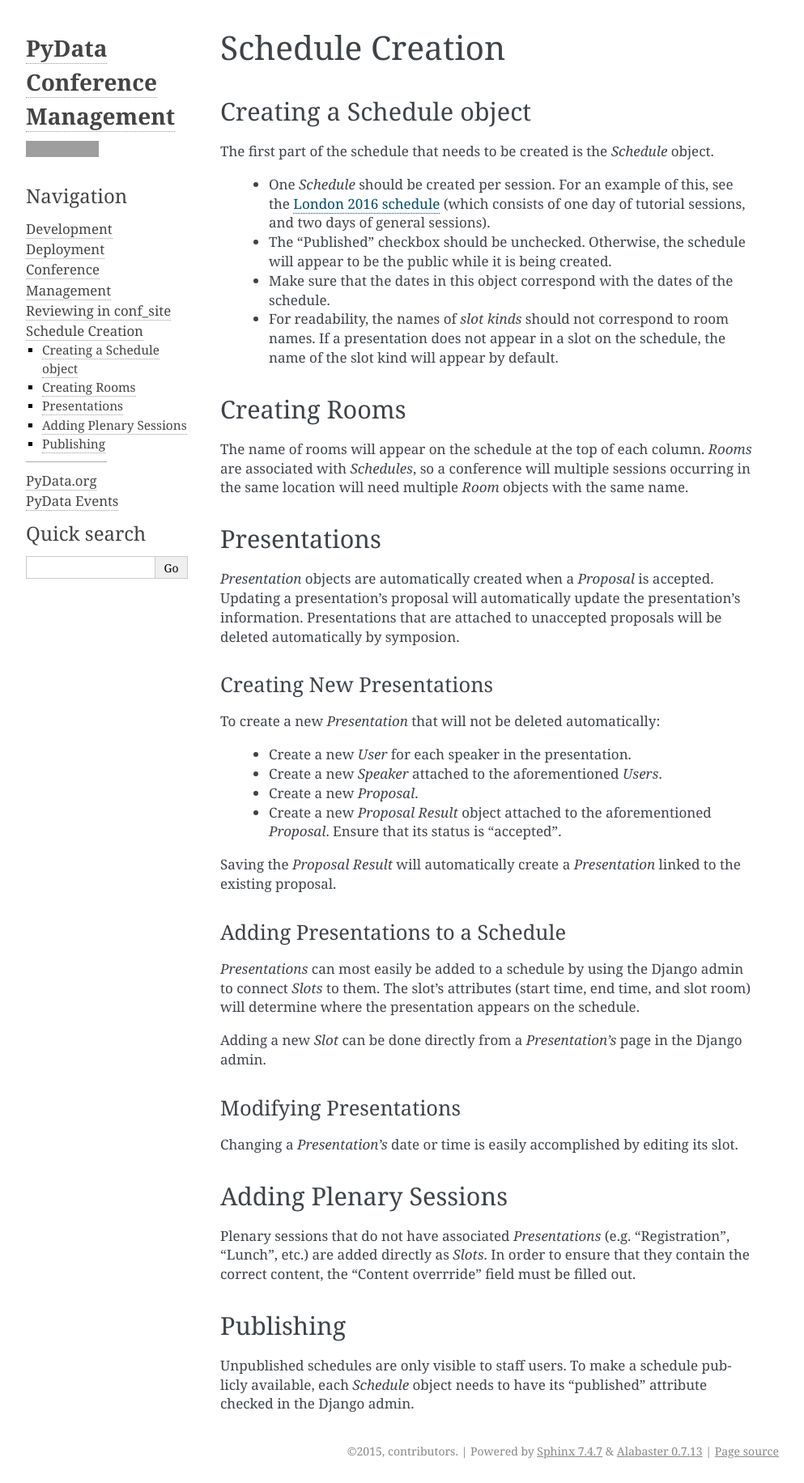
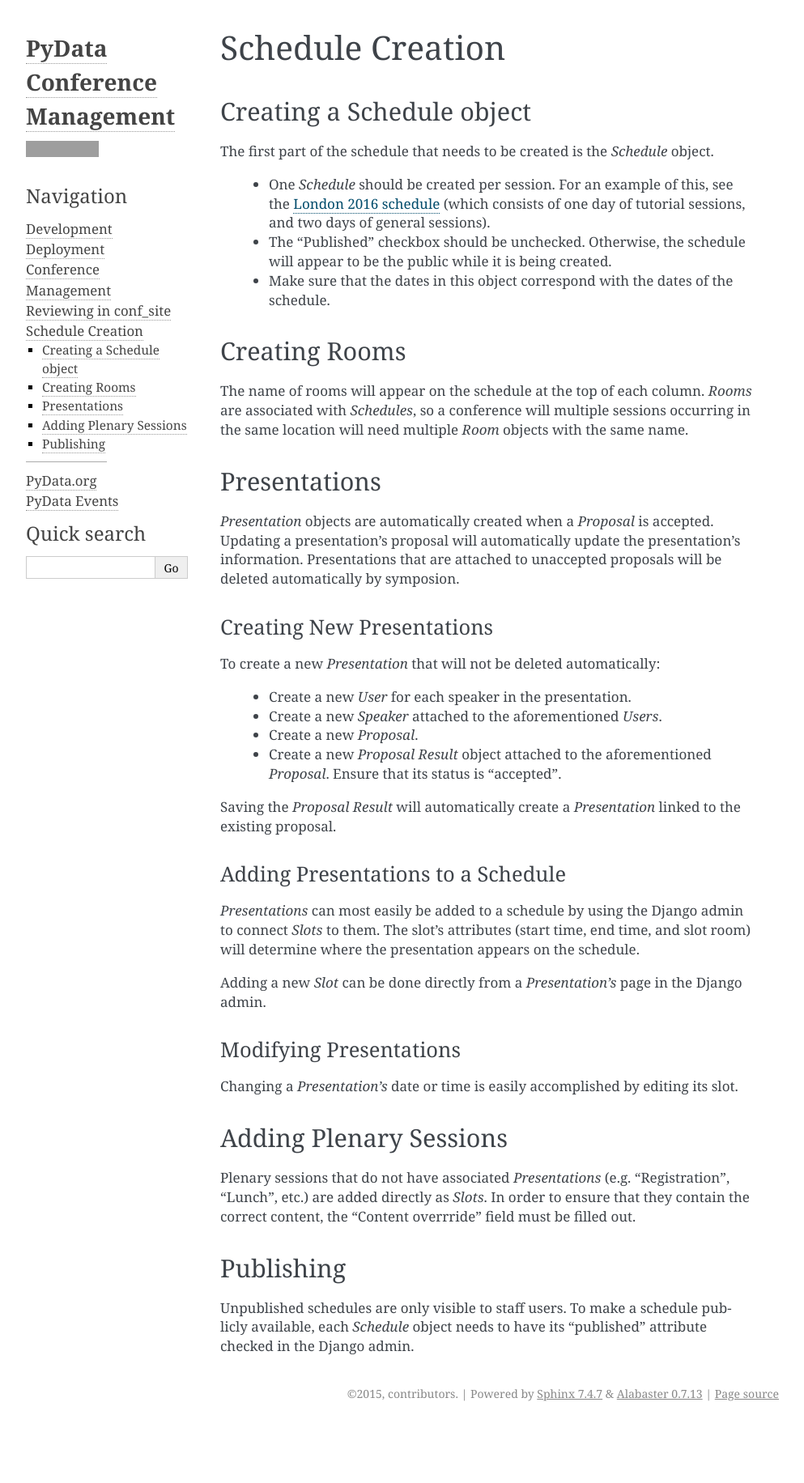
Before and after one commit to pydata/conf_site, a Sphinx documentation site: the page built from docs/source/schedule-creation.rst, in a window 1280 px wide. Shown: the whole page at 81% size, without its empty margins (148-1141 px from the left). Built offline with Sphinx 7.4.7, drawn with Linux system fonts in a browser that asks for light colours; after the commit the page ends 1761 px from its top, so only the background shows below that; grey boxes are pictures that could not be loaded.

Commit message:
Remove inaccurate documentation section.
Slots kinds are no longer displayed on the schedule by default. See
728de14eec680aafd844094c3058097e6550d9e3 and #192.

```diff
--- a/docs/source/schedule-creation.rst
+++ b/docs/source/schedule-creation.rst
@@ -14,9 +14,6 @@
     will appear to be the public while it is being created.
   - Make sure that the dates in this object correspond with the dates of the
     schedule.
-  - For readability, the names of `slot kinds` should not correspond to room
-    names. If a presentation does not appear in a slot on the schedule, the
-    name of the slot kind will appear by default.
 
 .. _London 2016 schedule: https://pydata.org/london2016/schedule/
 
```
